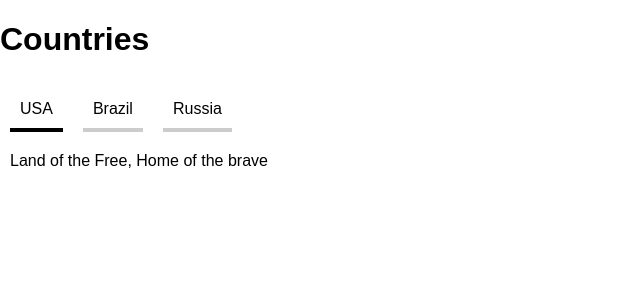
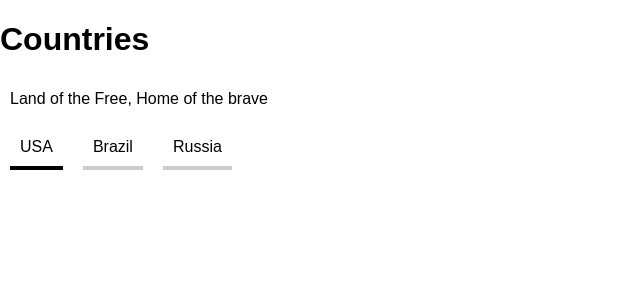
Before and after one commit to rajeshpillai/react-ui-components, a React (Create React App) app: page / in a window 1280 px wide. Shown: the top 300 px of the page, without its empty margins (0-640 px from the left). Built offline with nearby package versions, Linux system fonts and the light colour scheme.

Commit message:
Tabs on bottom, feature

```diff
--- a/src/App.js
+++ b/src/App.js
@@ -6,7 +6,7 @@
     return (
       <div>
         <h1>Countries</h1>
-        <Tabs data={this.props.countries} />
+        <Tabs data={this.props.countries}  tabsOnBottom={true}/>
       </div>
     )
   }
--- a/src/components/Tabs.js
+++ b/src/components/Tabs.js
@@ -56,14 +56,22 @@
   }
 
   render() {
+    const {tabsOnBottom} = this.props;
+
+    const tabs = (
+        <div className="tabs">
+            {this.renderTabs()}
+        </div>
+    );
+    const panels = (
+        <div className="panels"  style={styles.panel}>
+          {this.renderPanel()}
+        </div>
+    );
+
     return (
       <div className="Tabs">
-        <div>
-            {this.renderTabs()}
-        </div>
-        <div  style={styles.panel}>
-          {this.renderPanel()}
-        </div>
+        {tabsOnBottom ? [panels, tabs] : [tabs, panels]}
       </div>
     )
   }
```
